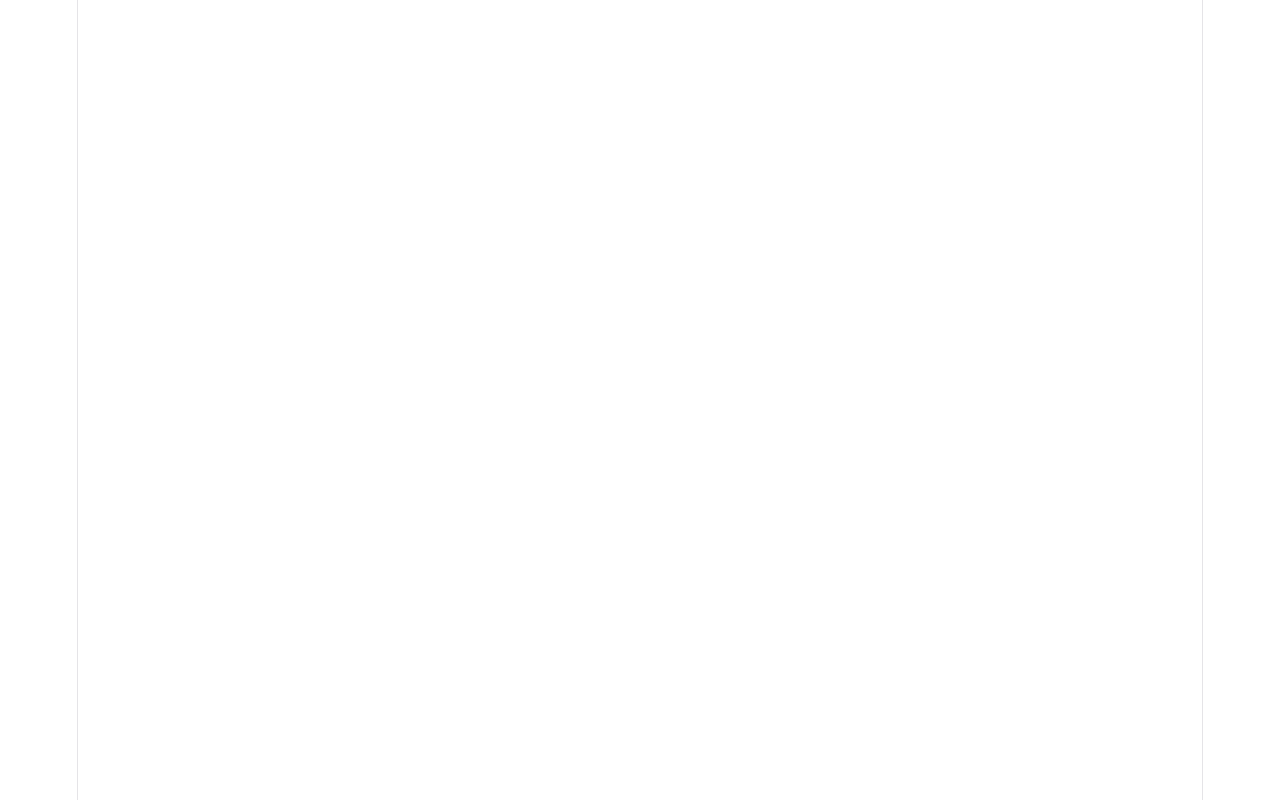
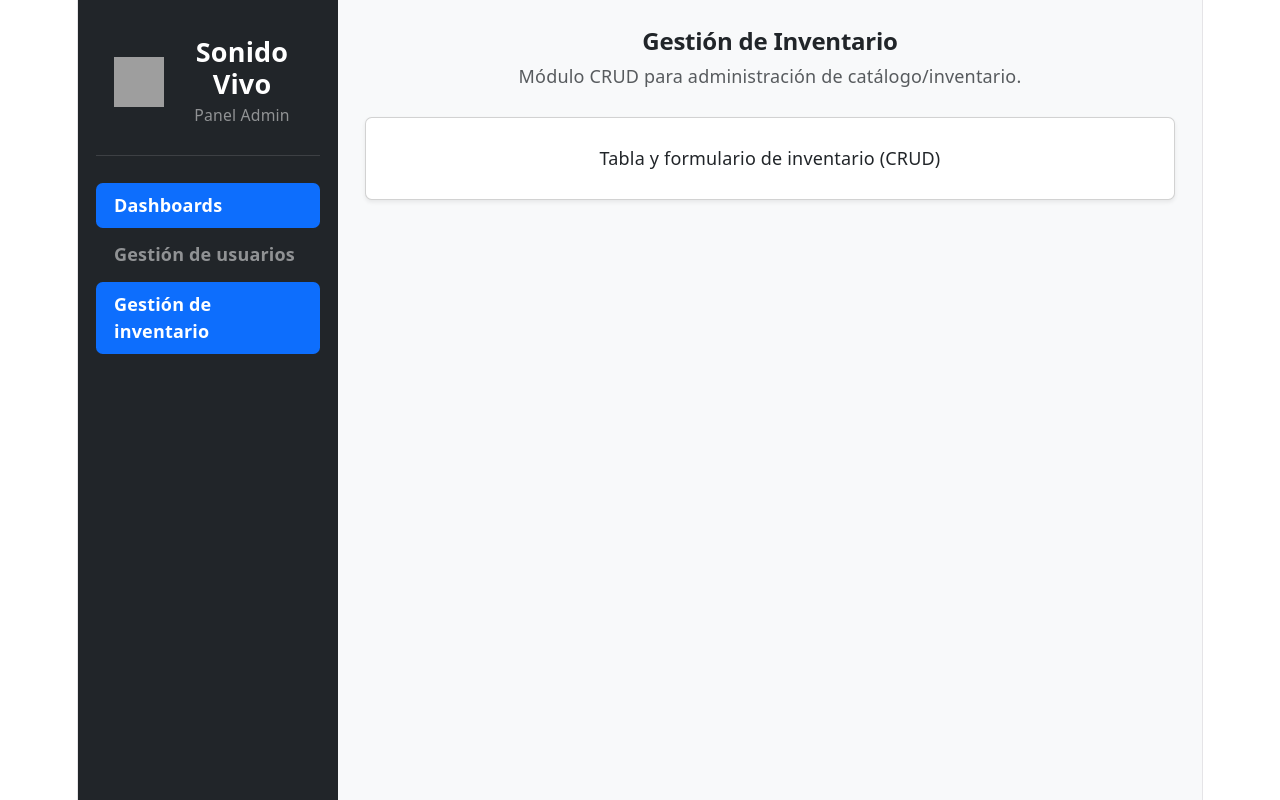
Before and after one commit to benjav892/sonido-vivo-react, a React (Vite) app: page /admin/inventario in a window 1280 px wide. Before the commit this address had no page. Built offline with nearby package versions, Linux system fonts and the light colour scheme; grey boxes are pictures that could not be loaded.

Commit message:
feat(pages): crear paginas AdminHome, AdminUsuarios, AdminInventario y configurar rutas-Camilo Vera

```diff
--- a/src/App.jsx
+++ b/src/App.jsx
@@ -1,13 +1,20 @@
-import { BrowserRouter, Routes, Route } from "react-router-dom";
-import Inicio from "./pages/Inicio";
-import Login from "./pages/Login";
+// src/App.jsx
+import { BrowserRouter, Routes, Route, Navigate } from "react-router-dom";
+import AdminHomePage from "./pages/AdminHome";
+import AdminUsersPage from "./pages/AdminUsuarios";
+import AdminInventoryPage from "./pages/AdminInventario";
 
 function App() {
   return (
     <BrowserRouter>
       <Routes>
-                <Route path="/" element={<Inicio />} />
-                <Route path="/login" element={<Login />} />
+        {/* Redirección inicial a /admin */}
+        <Route path="/" element={<Navigate to="/admin" replace />} />
+
+        {/* Rutas de administración */}
+        <Route path="/admin" element={<AdminHomePage />} />
+        <Route path="/admin/usuarios" element={<AdminUsersPage />} />
+        <Route path="/admin/inventario" element={<AdminInventoryPage />} />
       </Routes>
     </BrowserRouter>
   );
--- /dev/null
+++ b/src/pages/AdminHome.jsx
@@ -0,0 +1,23 @@
+import DashboardLayout from "../components/templates/DashboardLayout";
+import Sidebar from "../components/organisms/Sidebar";
+import MetricsGrid from "../components/organisms/MetricsGrid";
+import Title from "../components/atoms/Title";
+
+function AdminHomePage() {
+  const opcionesMenu = [
+    { id: "dashboards", texto: "Dashboards", ruta: "/admin" },
+    { id: "usuarios", texto: "Gestión de usuarios", ruta: "/admin/usuarios" },
+    { id: "inventario", texto: "Gestión de inventario", ruta: "/admin/inventario" }
+  ];
+
+  return (
+    <DashboardLayout sidebar={<Sidebar tituloMarca="Sonido Vivo" items={opcionesMenu} />}>
+      <header className="mb-4">
+        <Title nivel={2} texto="¡Bienvenido Administrador!" className="text-dark" />
+      </header>
+
+    </DashboardLayout>
+  );
+}
+
+export default AdminHomePage;
--- /dev/null
+++ b/src/pages/AdminInventario.jsx
@@ -0,0 +1,26 @@
+import DashboardLayout from "../components/templates/DashboardLayout";
+import Sidebar from "../components/organisms/Sidebar";
+import Title from "../components/atoms/Title";
+
+function AdminInventoryPage() {
+  const opcionesMenu = [
+    { id: "dashboards", texto: "Dashboards", ruta: "/admin" },
+    { id: "usuarios", texto: "Gestión de usuarios", ruta: "/admin/usuarios" },
+    { id: "inventario", texto: "Gestión de inventario", ruta: "/admin/inventario" }
+  ];
+
+  return (
+    <DashboardLayout sidebar={<Sidebar tituloMarca="Sonido Vivo" items={opcionesMenu} />}>
+      <header className="mb-4">
+        <Title nivel={2} texto="Gestión de Inventario" className="text-dark" />
+        <p className="text-muted">Módulo CRUD para administración de catálogo/inventario.</p>
+      </header>
+
+      <div className="card shadow-sm p-4">
+        <p className="m-0">Tabla y formulario de inventario (CRUD)</p>
+      </div>
+    </DashboardLayout>
+  );
+}
+
+export default AdminInventoryPage;
--- /dev/null
+++ b/src/pages/AdminUsuarios.jsx
@@ -0,0 +1,27 @@
+import DashboardLayout from "../components/templates/DashboardLayout";
+import Sidebar from "../components/organisms/Sidebar";
+import Title from "../components/atoms/Title";
+
+function AdminUsersPage() {
+  const opcionesMenu = [
+    { id: "dashboards", texto: "Dashboards", ruta: "/admin" },
+    { id: "usuarios", texto: "Gestión de usuarios", ruta: "/admin/usuarios" },
+    { id: "inventario", texto: "Gestión de inventario", ruta: "/admin/inventario" }
+  ];
+
+  return (
+    <DashboardLayout sidebar={<Sidebar tituloMarca="Sonido Vivo" items={opcionesMenu} />}>
+      <header className="mb-4">
+        <Title nivel={2} texto="Gestión de Usuarios" className="text-dark" />
+        <p className="text-muted">Módulo CRUD para administración de usuarios.</p>
+      </header>
+
+      {/* Aquí insertaremos el organismo del CRUD de Usuarios */}
+      <div className="card shadow-sm p-4">
+        <p className="m-0">Tabla y formulario de usuarios (CRUD)</p>
+      </div>
+    </DashboardLayout>
+  );
+}
+
+export default AdminUsersPage;
```
Lines whose indentation alone changed are shown as unchanged.
